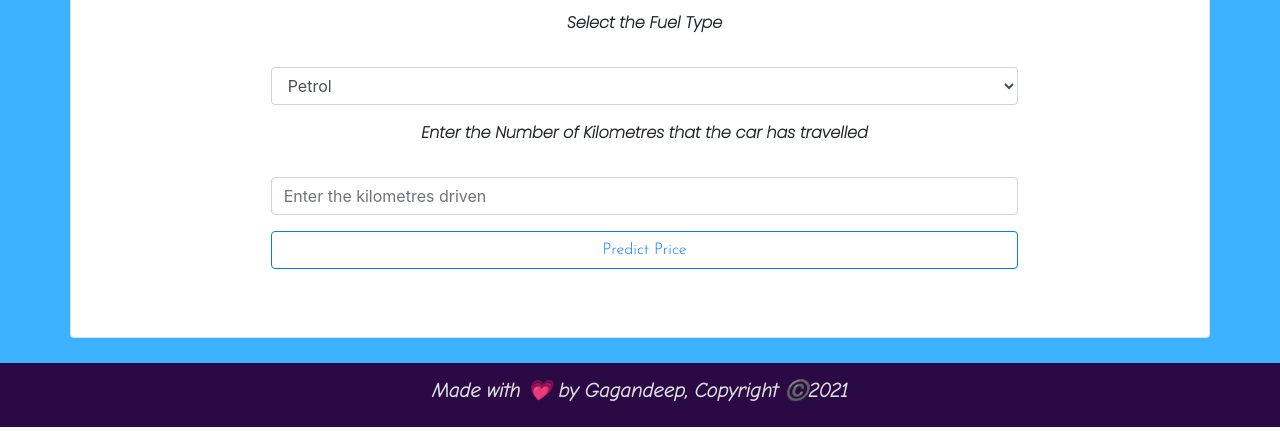
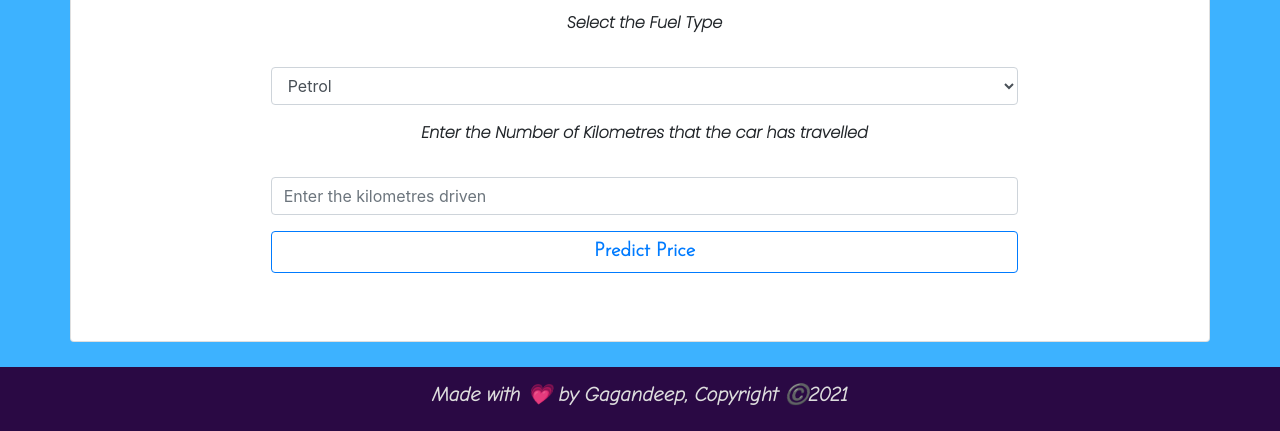
Before and after one commit to GaganBTS/Car-Price-Predictor, a Flask app: page / in a window 1280 px wide. Shown: the part 758-1189 px from the top of the page. Run offline with Flask 2, Linux system fonts and the light colour scheme; parts of the project's set-up code (start-up, migrations or seed data) failed here and were passed over; some libraries are stand-ins or nearby versions; some web fonts are replaced.

Commit message:
Update index.html

```diff
--- a/templates/index.html
+++ b/templates/index.html
@@ -104,7 +104,7 @@
                     </div>
 
                     <div class="col-md-10 form-group" style="text-align: center">
-                        <button style="font-family: 'Josefin Sans', sans-serif;font_size:"larger";font-weight:"bolder"; class="btn btn-outline-primary form-control" onclick="send_data()">Predict Price</button>
+                        <button style="font-family: 'Josefin Sans', sans-serif; font-size: larger; font-weight: bolder;" class="btn btn-outline-primary form-control" onclick="send_data()">Predict Price</button>
                     </div>
                 </form>
                 <br>
```
